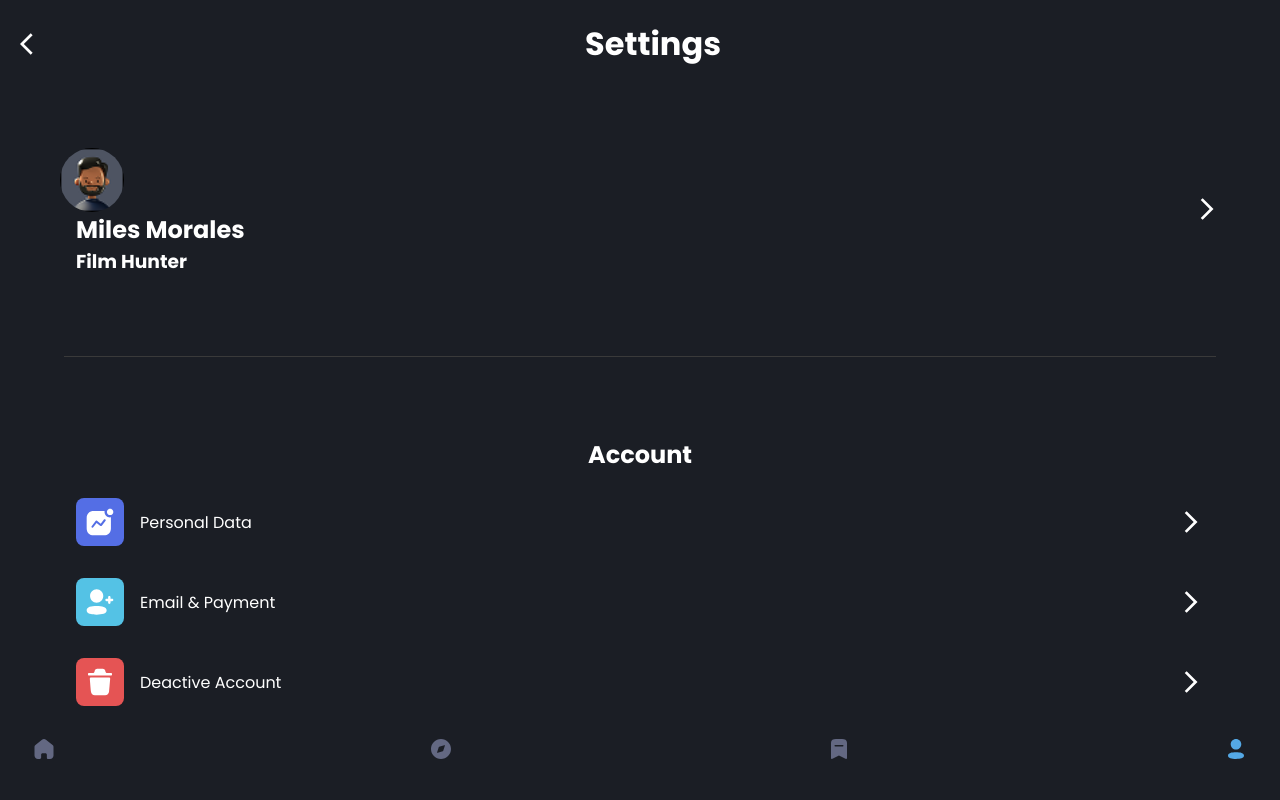
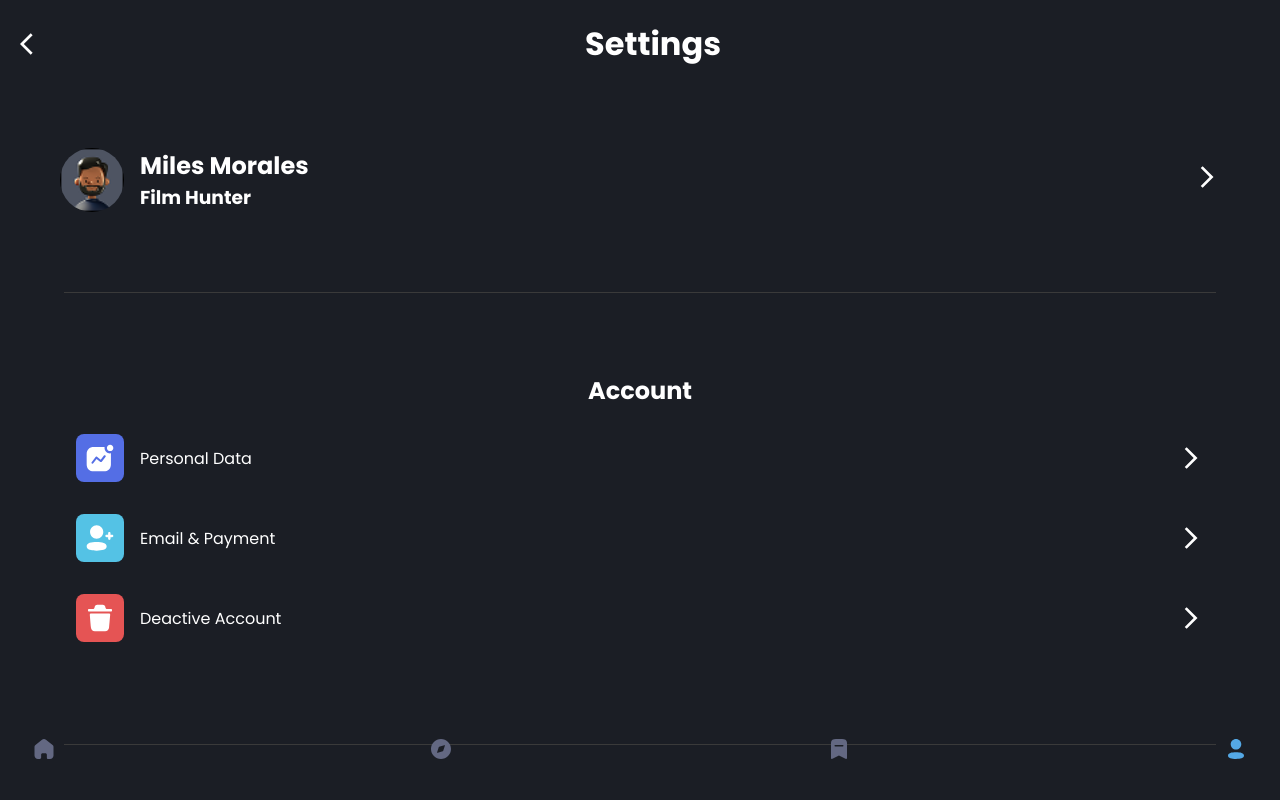
Before and after one commit to rts-cmk-wu12/movie-ticket-app-ticket-website-azad-magnus, a React (Vite) app: page /Settings in a window 1280 px wide. Shown: the top 800 px of the page. Built offline with nearby package versions, Linux system fonts and the light colour scheme.

Commit message:
classname changed

```diff
--- a/src/pages/Settings.jsx
+++ b/src/pages/Settings.jsx
@@ -16,7 +16,7 @@ const profilePage = () => {
         <>
       <HeaderNavigation></HeaderNavigation>
             <div className="profile-section">
-                <div className="orospu">
+                <div className="profile-section-container">
                 <img className={"welcome-introduction__image"} src={ProfilePicture} alt="Profile Picture" />
                 <div className="profile-section-text">
                <h2>Miles Morales</h2>
--- a/src/style/components/settings.scss
+++ b/src/style/components/settings.scss
@@ -13,7 +13,7 @@
 
 
 .profile-section-container{
-    display: flex;
+display: flex;
 }
 
   .profile-section-text {
```
